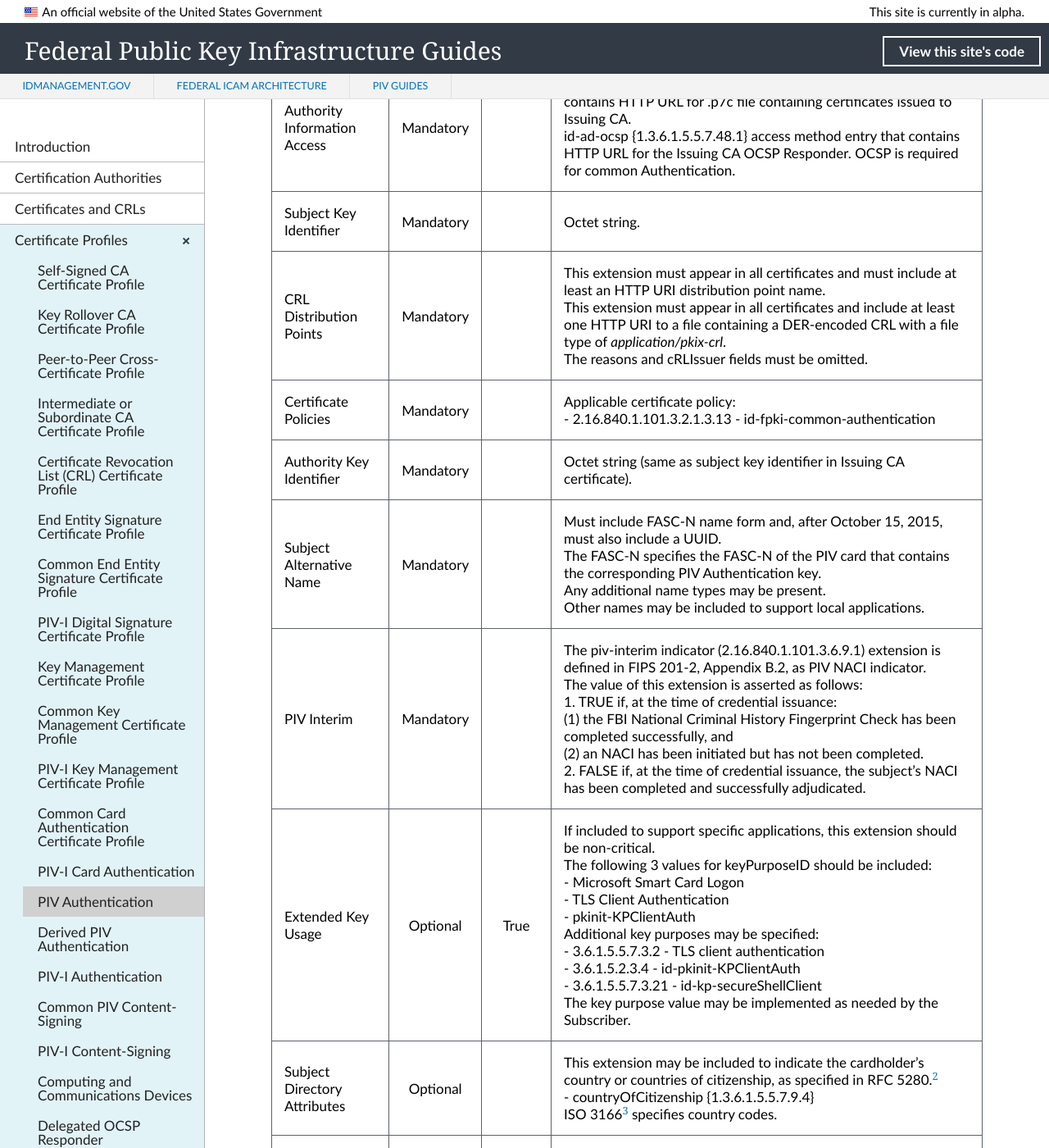
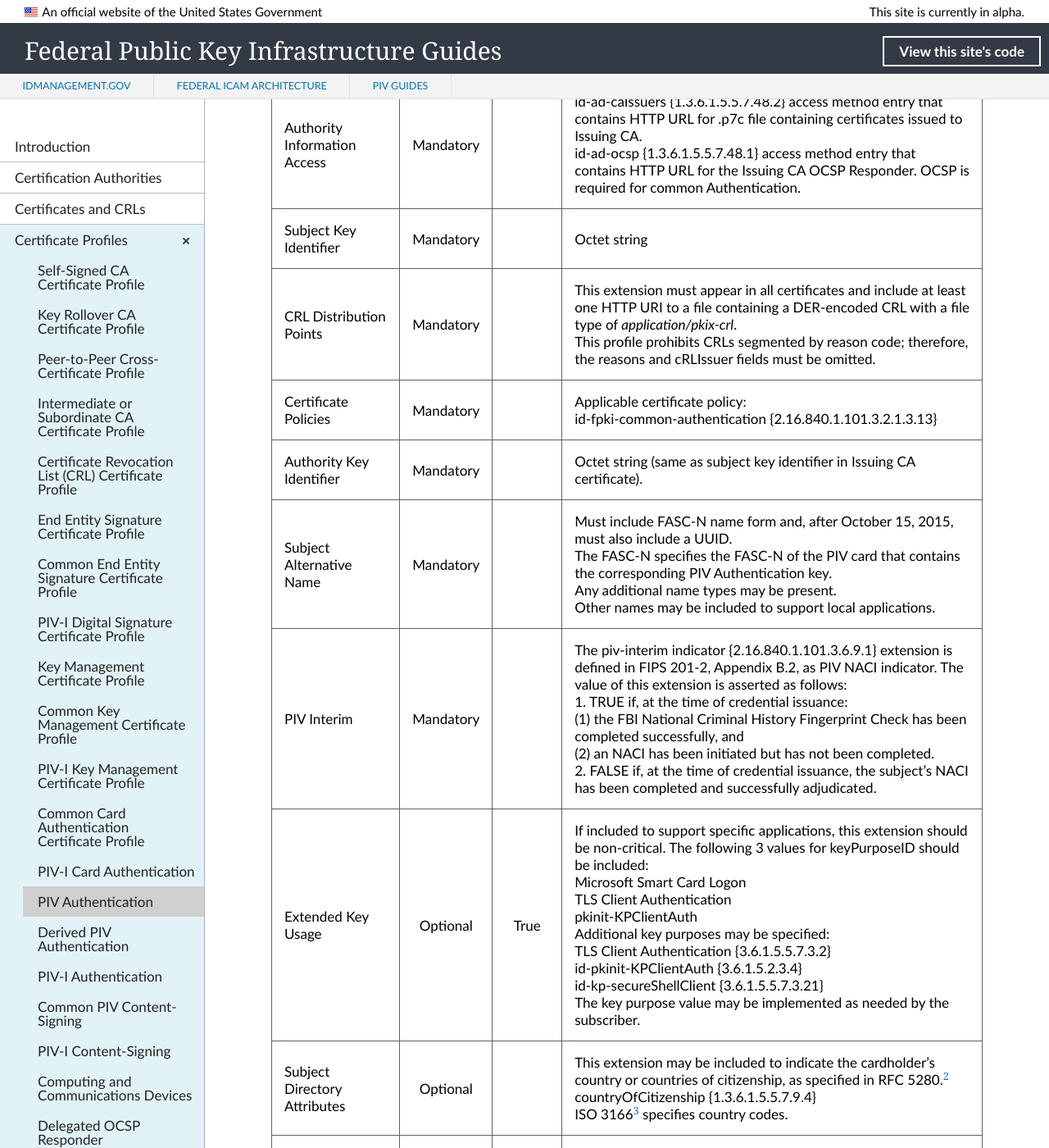
Before and after one commit to GSA/fpki-guides, a Jekyll site: the page built from _profiles/14_piv_auth.md, in a window 1280 px wide and 1400 px high, scrolled down 1225 px. Shown: the whole window at 82% size. Built offline with Jekyll 4.4.1, drawn with Linux system fonts in a browser that asks for light colours; nearby versions of some CDN libraries; library files that are not in the unit come from our copies; some of the changed text lies outside the part shown.

Commit message:
Update 14_piv_auth.md
Content and formatting

```diff
--- a/_profiles/14_piv_auth.md
+++ b/_profiles/14_piv_auth.md
@@ -10,24 +10,24 @@
 | :-------- | :---: | :---: | :-------------------------------     |
 | Version   |       |       | V3 (2)                                 |
 | Serial Number   |       |       | Must be a unique, positive number. |
-| Issuer Signature Algorithm   |       |       |  One of the following: <br>sha256WithRSAEncryption {1.2.840.113549.1.1.11} <br>ecdsa-with-SHA256 {1.2.840.10045.4.3.2} <br>ecdsa-with-SHA384 {1.2.840.10045.4.3.3} <br>ecdsa-with-SHA512 {1.2.840.10045.4.3.4}. |
-| Issuer   |       |       |  Unique X.500 Issuing CA DN. PrintableString encoding should be used whenever possible for Issuer and Subject Distinguished Names. |
-| Validity Period   |       |       |  No longer than 3 years from date of issue.<BR>Expressed in UTCTime for dates until end of 2049 and GeneralizedTime for dates thereafter.  |
-| Subject   |       |       |   Must use one of the name forms specified in the _X.509 Certificate Policy for the U.S. Federal PKI Common Policy Framework_ (aka, Common Policy CP), Section 3.1.1. PrintableString encoding should be used whenever possible for Issuer and Subject Distinguished Names.   |
+| Issuer Signature Algorithm   |       |       |  One of the following:<br>sha256WithRSAEncryption {1.2.840.113549.1.1.11}<br>ecdsa-with-SHA256 {1.2.840.10045.4.3.2}<br>ecdsa-with-SHA384 {1.2.840.10045.4.3.3}<br>ecdsa-with-SHA512 {1.2.840.10045.4.3.4} |
+| Issuer   |       |       |  Unique X.500 Issuing CA Distinguished Name (DN).<br>PrintableString encoding should be used whenever possible for Issuer and Subject DNs. |
+| Validity Period   |       |       |  No longer than 3 years from date of issue.<br>Expressed in UTCTime for dates until end of 2049 and GeneralizedTime for dates thereafter.  |
+| Subject   |       |       |   Must use one of the name forms specified in the _X.509 Certificate Policy for the U.S. Federal PKI Common Policy Framework_ (aka, Common Policy CP), Section 3.1.1.<br>PrintableString encoding should be used whenever possible for Issuer and Subject DNs.   |
 | Subject Public Key Information   |       |       |   For RSA, must be at least 2048 bit modulus, rsaEncryption {1.2.840.113549.1.1.1}.<br>For ECC, implicitly specify parameters through an OID associated with a NIST-approved curve referenced in NIST SP 800-78-4.<sup>[1](#1)</sup>   |
 | Signature   |       |       |   sha256WithRSAEncryption {1.2.840.113549.1.1.11}<br>or ECDSA with appropriate Hash.   |
 |               |                 |              |                                       |
 | **Extension** |  **Required**   | **Critical** | **Value**                             |
-| Key Usage  | Mandatory | True |  digitalSignature.  |
+| Key Usage  | Mandatory | True |  digitalSignature  |
 | Authority Information Access   | Mandatory  |  | id-ad-caIssuers {1.3.6.1.5.5.7.48.2} access method entry that contains HTTP URL for .p7c file containing certificates issued to Issuing CA.<br>id-ad-ocsp {1.3.6.1.5.5.7.48.1} access method entry that contains HTTP URL for the Issuing CA OCSP Responder. OCSP is required for common Authentication.  |
-| Subject Key Identifier   | Mandatory |  | Octet string.  |
-| CRL Distribution Points   | Mandatory |   |  This extension must appear in all certificates and must include at least an HTTP URI distribution point name.<br>This extension must appear in all certificates and include at least one HTTP URI to a file containing a DER-encoded CRL with a file type of _application/pkix-crl_.<br>The reasons and cRLIssuer fields must be omitted.<!--Redundancy issue.--> |
-| Certificate Policies   | Mandatory  |  | Applicable certificate policy:<br>- 2.16.840.1.101.3.2.1.3.13 - id-fpki-common-authentication |
+| Subject Key Identifier   | Mandatory |  | Octet string  |
+| CRL Distribution Points   | Mandatory |   |  This extension must appear in all certificates and include at least one HTTP URI to a file containing a DER-encoded CRL with a file type of _application/pkix-crl_.<br>This profile prohibits CRLs segmented by reason code; therefore, the reasons and cRLIssuer fields must be omitted. |
+| Certificate Policies   | Mandatory  |  | Applicable certificate policy:<br>id-fpki-common-authentication {2.16.840.1.101.3.2.1.3.13}  |
 | Authority Key Identifier   | Mandatory  |  | Octet string (same as subject key identifier in Issuing CA certificate). |
 | Subject Alternative Name   | Mandatory  |  | Must include FASC-N name form and, after October 15, 2015, must also include a UUID.<br>The FASC-N specifies the FASC-N of the PIV card that contains the corresponding PIV Authentication key.<br>Any additional name types may be present.<br>Other names may be included to support local applications.  |
-| PIV Interim   | Mandatory  |  | The piv-interim indicator (2.16.840.1.101.3.6.9.1) extension is defined in FIPS 201-2, Appendix B.2, as PIV NACI indicator.<br>The value of this extension is asserted as follows:<br>1. TRUE if, at the time of credential issuance:<br>(1) the FBI National Criminal History Fingerprint Check has been completed successfully, and<br>(2) an NACI has been initiated but has not been completed.<br>2. FALSE if, at the time of credential issuance, the subject’s NACI has been completed and successfully adjudicated.  |
-| Extended Key Usage   | Optional  | True | If included to support specific applications, this extension should be non-critical.<br>The following 3 values for keyPurposeID should be included:<br>- Microsoft Smart Card Logon<br>- TLS Client Authentication<br>- pkinit-KPClientAuth<br>Additional key purposes may be specified:<br>- 3.6.1.5.5.7.3.2 - TLS client authentication<BR>- 3.6.1.5.2.3.4 - id-pkinit-KPClientAuth<br>- 3.6.1.5.5.7.3.21 - id-kp-secureShellClient<br>The key purpose value may be implemented as needed by the Subscriber.  |
-| Subject Directory Attributes   | Optional  |  | This extension may be included to indicate the cardholder's country or countries of citizenship, as specified in RFC 5280.<sup>[2](#2)</sup><br>- countryOfCitizenship {1.3.6.1.5.5.7.9.4}<br>ISO 3166<sup>[3](#3)</sup> specifies country codes. |
+| PIV Interim   | Mandatory  |  | The piv-interim indicator {2.16.840.1.101.3.6.9.1} extension is defined in FIPS 201-2, Appendix B.2, as PIV NACI indicator. The value of this extension is asserted as follows:<br>1. TRUE if, at the time of credential issuance:<br>(1) the FBI National Criminal History Fingerprint Check has been completed successfully, and<br>(2) an NACI has been initiated but has not been completed.<br>2. FALSE if, at the time of credential issuance, the subject’s NACI has been completed and successfully adjudicated.  |
+| Extended Key Usage   | Optional  | True | If included to support specific applications, this extension should be non-critical. The following 3 values for keyPurposeID should be included:<br>Microsoft Smart Card Logon<br>TLS Client Authentication<br>pkinit-KPClientAuth<br>Additional key purposes may be specified:<br>TLS Client Authentication {3.6.1.5.5.7.3.2}<br>id-pkinit-KPClientAuth {3.6.1.5.2.3.4}<br>id-kp-secureShellClient {3.6.1.5.5.7.3.21}<br>The key purpose value may be implemented as needed by the subscriber.  |
+| Subject Directory Attributes   | Optional  |  | This extension may be included to indicate the cardholder's country or countries of citizenship, as specified in RFC 5280.<sup>[2](#2)</sup><br>countryOfCitizenship {1.3.6.1.5.5.7.9.4}<br>ISO 3166<sup>[3](#3)</sup> specifies country codes. |
 | Issuer Alternative Name   | Optional  |  |   |
 
 ------
```
